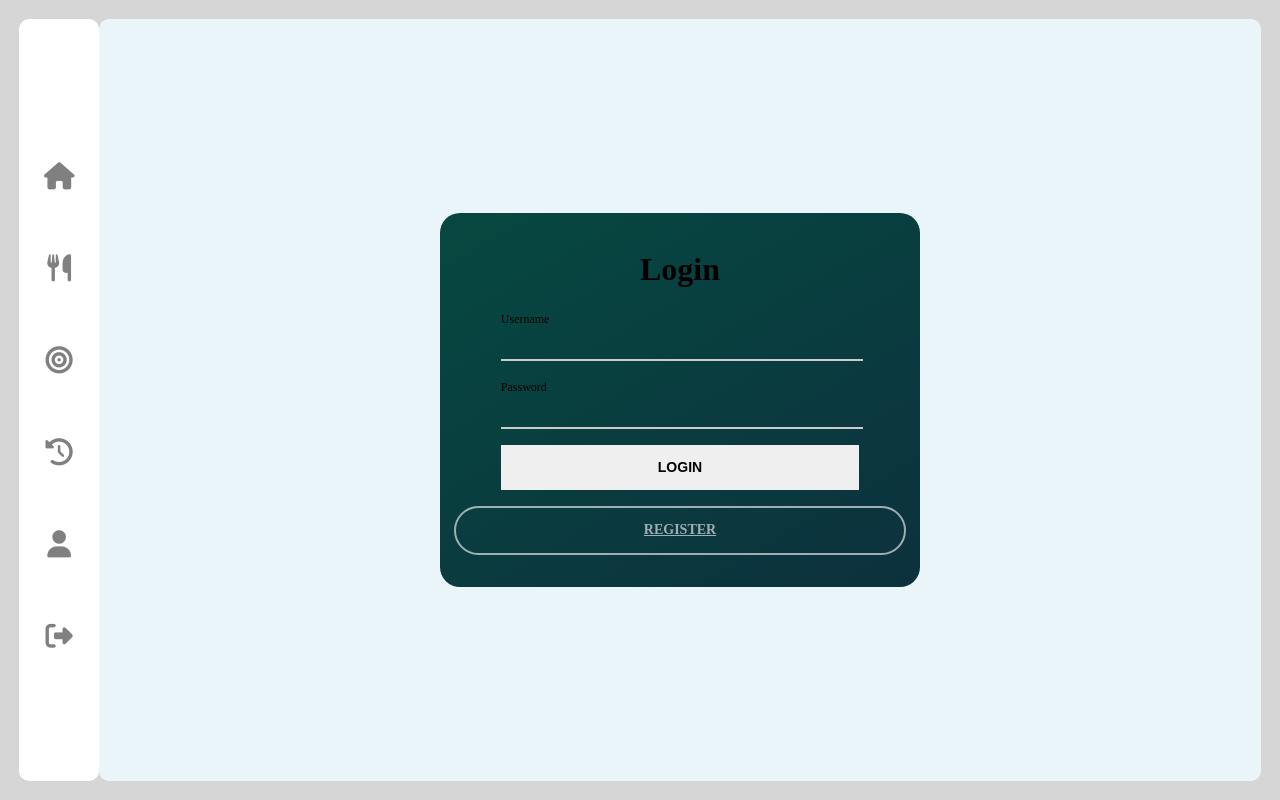
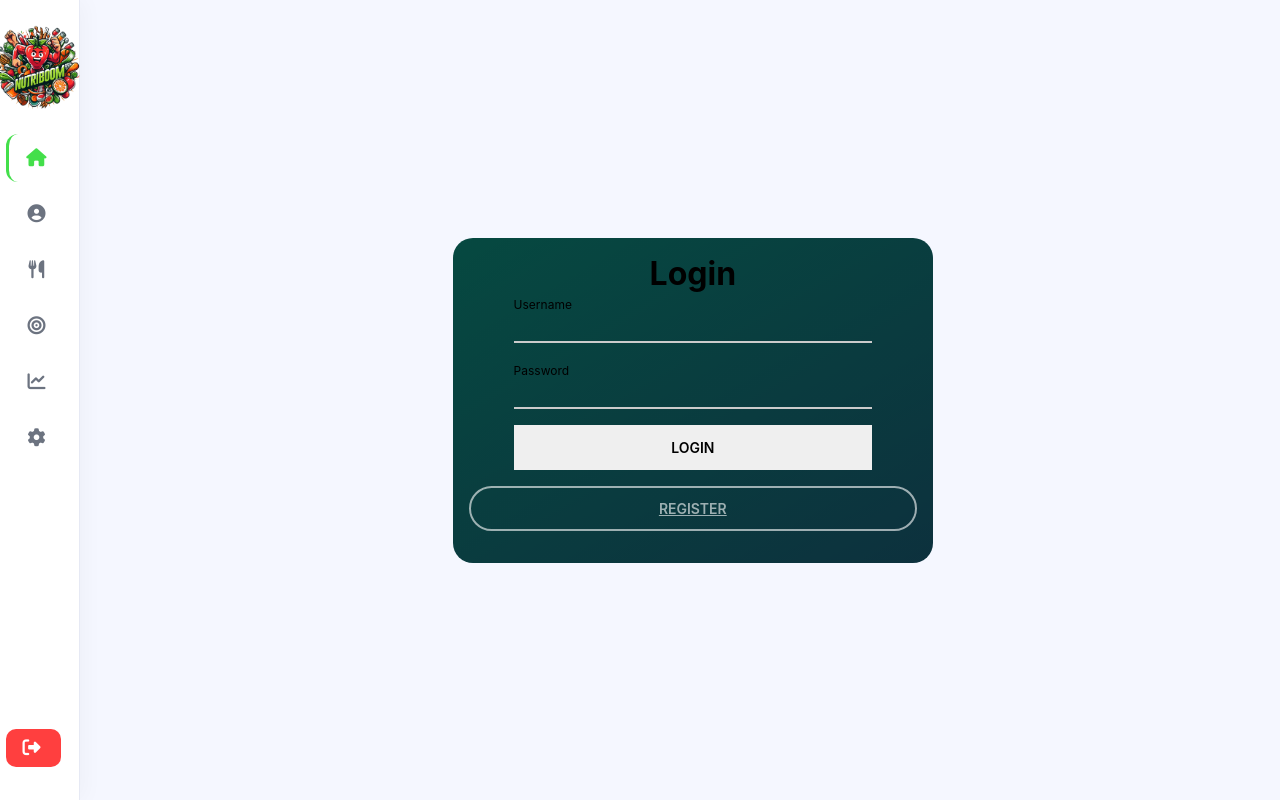
Before and after one commit to nataliagamezbarea/Nutriboom, a Flask app: page /login in a window 1280 px wide. Run offline with Flask 3, Linux system fonts and the light colour scheme; some libraries are stand-ins or nearby versions.

Commit message:
Mejora estilos css

```diff
--- a/backend/Modelos/Info_diaria.py
+++ b/backend/Modelos/Info_diaria.py
@@ -7,4 +7,3 @@
     fecha = db.Column(db.DateTime, nullable=False)
     peso = db.Column(db.Numeric(5, 2), nullable=False)
     grasa_corporal = db.Column(db.Numeric(5, 2), nullable=False)
-    numero_Comidas = db.Column(db.Integer, nullable=False)
--- a/backend/Modelos/database.py
+++ b/backend/Modelos/database.py
@@ -3,19 +3,19 @@
 # Creamos la instancia de la base de datos
 db = SQLAlchemy()
 
-# # Datos del servidor MySQL para natalia
-# USER = "root"
-# PASSWORD = "1234"
+# Datos del servidor MySQL para natalia
+USER = "root"
+PASSWORD = "1234"
+HOST = "localhost"  # Puede ser una IP o un dominio
+PORT = "3306"  # Puerto por defecto de MySQL
+DATABASE = "Nutriboom"
+
+# # Datos del servidor MySQL para nosotros
+# USER = "Antonio"
+# PASSWORD = "password"
 # HOST = "localhost"  # Puede ser una IP o un dominio
 # PORT = "3306"  # Puerto por defecto de MySQL
-# DATABASE = "Nutriboom"
-
-# Datos del servidor MySQL para nosotros
-USER = "Antonio"
-PASSWORD = "password"
-HOST = "localhost"  # Puede ser una IP o un dominio
-PORT = "3306"  # Puerto por defecto de MySQL
-DATABASE = "nutriboom"
+# DATABASE = "nutriboom"
 
 def init_db(app):
     app.config["SQLALCHEMY_DATABASE_URI"] = f"mysql+pymysql://{USER}:{PASSWORD}@{HOST}:{PORT}/{DATABASE}"
--- a/routes/login.py
+++ b/routes/login.py
@@ -29,19 +29,3 @@
         return render_template("login.html", error="Credenciales incorrectas")
 
     return render_template("login.html")
-
-
-def home():
-    if "user" not in session:
-        return redirect(url_for("login"))
-
-    user_id = session["user"]
-    print("User ID de la sesión:", user_id)
-
-    datos = Datos_personales.query.filter_by(id_usuario=user_id).first()
-    print("Datos encontrados:", datos)
-
-    if not datos:
-        return redirect(url_for("datos_personales"))
-
-    return render_template("SeguimientoNutricional.html")
--- a/static/css/SeguimientoNutricional.css
+++ b/static/css/SeguimientoNutricional.css
@@ -1,51 +1,251 @@
+:root {
+  --primary-color: #43df4a;
+  --white: #edf0fb;
+  --primary-dark: #0f2a65;
+  --secondary-color: #3b3f5c;
+  --gray: #f5f7ff;
+  --gray-medium: #e6e9f4;
+  --white: #ffffff;
+  --text-secondary: #6c7380;
+}
+
+* {
+  margin: 0;
+  padding: 0;
+  box-sizing: border-box;
+  font-family: "Inter", -apple-system, BlinkMacSystemFont, "Segoe UI", Roboto, sans-serif;
+}
+
 body {
-    background-color: #d6d6d6;
-    display: grid;
-    grid-template-areas: "nav content";
+  background-color: var(--gray);
+  display: grid;
+  grid-template-columns: 10vw auto;
+  grid-template-areas: "nav content";
+  min-height: 100vh;
+}
+
+nav {
+  width: 10vw;
+  background-color: var(--white);
+  border-right: 1px solid var(--gray-medium);
+  padding: 35px 0;
+  display: flex;
+  flex-direction: column;
+  position: relative;
+  z-index: 100;
+  box-shadow: 5px 0 20px rgba(0, 0, 0, 0.03);
+  color: black;
+  grid-area: nav;
+}
+
+.logo {
+  padding: 0 30px 35px;
+}
+
+.nav-menu {
+  display: flex;
+  flex-direction: column;
+  flex-grow: 1;
+  padding: 0 .5vw;
+  justify-content: space-between;
+}
+
+nav a {
+  display: flex;
+  align-items: center;
+  padding: 14px 20px;
+  color: var(--text-secondary);
+  text-decoration: none;
+  font-weight: 500;
+  font-size: 15px;
+  margin-bottom: 8px;
+  transition: all 0.3s ease;
+  border-radius: 12px;
+  border-left: 3px solid transparent;
+}
+
+nav a:hover {
+  background-color: var(--white);
+  color: var(--primary-color);
+  transform: translateX(5px);
+}
+
+nav a.active {
+  background-color: var(--white);
+  color: var(--primary-color);
+  font-weight: 600;
+  border-left: 3px solid var(--primary-color);
+}
+
+nav a i {
+  margin-right: 15px;
+  font-size: 18px;
+  width: 24px;
+  text-align: center;
+}
+
+.content {
+  grid-area: content;
+  padding: 1vw;
+  max-width: 1800px;
+  grid-template-columns: repeat(4, 1fr);
+  display: flex;
+  flex-direction: column;
+  justify-content: center;
+  padding-left: 3vw;
+
+}
+
+
+.header {
+  display: flex;
+  justify-content: space-between;
+  align-items: center;
+  margin-bottom: 40px;
+}
+
+.bievenida p {
+  color: var(--text-secondary);
+  font-size: 16px;
+  margin-bottom: 10px;
+}
+
+.perfil-usuario {
+  display: flex;
+  align-items: center;
+  cursor: pointer;
+  position: relative;
+}
+
+.perfil-usuario img {
+  width: 50px;
+  height: 50px;
+  border-radius: 50%;
+  object-fit: cover;
+  border: 3px solid var(--white);
+  transition: transform 0.3s ease;
+}
+
+.perfil-usuario:hover {
+  transform: scale(1.05);
+}
+
+.arriba {
+  display: flex;
+  align-items: flex-start;
+  flex-direction: column;
+}
+
+.abajo {
+  display: flex;
+  align-items: flex-end;
+}
+
+.cerrar_sesion {
+  border-radius: 10px;
+}
+
+
+
+.cerrar_sesion a {
+  background-color: rgba(255, 45, 45, 0.911);
+  color: white;
+  border-radius: 10px;
+  padding: 10px;
+  display: flex;
+  align-items: center;
+  justify-content: center;
+}
+
+.cerrar_sesion a i {
+  margin-right: 8px;
+  font-size: 18px;
+}
+
+.cerrar_sesion a span {
+  font-size: 16px;
+}
+
+
+
+.cerrar_sesion a:hover {
+  color: white;
+  background-color: rgba(240, 60, 60, 0.911);
+}
+
+.logo {
+  display: flex;
+  align-items: center;
+  gap: 0.2vw;
+  justify-content: center;
+}
+.logo span {
+  font-weight: 900;
+  font-size: 1vw;
+}
+
+.logo img {
+  width: 3vw;
+}
+
+.bievenida {
+  padding: 1vw 23vw;
+}
+
+.boxes {
+  display: grid;
+  grid-template-columns:1fr 1fr 1fr;
+  grid-template-rows: 1fr 1fr;
+  gap: 1vh;
+}
+
+.box {
+  background-color: rgb(176, 176, 176);
+  border-radius: 10px;
+  width: auto;
+  height: auto;
+  display: flex;
+  align-items: center;
+  justify-content: center;
+  padding: 1vw .5vw;
+}
+
+
+@media (max-width: 1300px) {
+  body {
     grid-template-columns: 80px auto;
-    grid-template-rows: 1fr;
-    padding: 1.5vw;
-    box-sizing: border-box; /* Asegura que el padding no afecte el tamaño total */
-    height: 100vh;
-    margin: 0;
   }
 
   nav {
-    grid-area: nav;
-    display: flex;
-    flex-direction: column;
-    background-color: white;
-    align-items: center;
-    height: 100%;
-    border-radius: 10px;
-    justify-content: center;
-    gap: 2rem;
+    width: 80px;
+    padding: 25px 0;
   }
 
-  .fa-solid::before {
-    font-size: 1.7rem;
-    color: grey;
-    padding: 10px;
-    border-radius: 50%;
+  .logo {
+    padding: 0 15px 25px;
     display: flex;
     justify-content: center;
-    align-items: center;
-    margin-top: 1vw;
-
   }
 
-  .content {
-    display: grid;
-    background-color: #e9f5f9;
-    border-top-left-radius: 10px;
-    border-bottom-left-radius: 10px;
-    height: 100%;
-    border-radius: 10px;
-    grid-template-columns: 1fr 1fr;
+  nav a span {
+    display: none;
   }
 
-  .content .box {
-    background-color: rgb(223, 223, 223);
-    border-radius: 1rem;
-    margin: 1rem;
+  nav a {
+    justify-content: center;
+    padding: 15px;
   }
+
+  .logo span {
+    display: none;
+    width: 10vw;
+  }
+
+  .logo img {
+    width: 7vw;
+  }
+
+
+
+
+}
--- a/templates/base.html
+++ b/templates/base.html
@@ -12,36 +12,60 @@
       href="https://cdnjs.cloudflare.com/ajax/libs/font-awesome/6.7.2/css/all.min.css"
     />
 
+    <link rel="shortcut icon" href="{{ url_for('static', filename='img/nutriboom.png') }}" />
+
     <script src="https://cdn.jsdelivr.net/npm/echarts"></script>
 
     <title>Seguimiento Nutricional</title>
   </head>
   <body>
     <nav>
-      <!-- Inicio -->
-      <a href="{{ url_for('home') }}">
-        <i class="fa-solid fa-solid fa-house active"></i>
-      </a>
-      <!-- Registro de comidas -->
-      <i class="fa-solid fa-utensils"></i>
-      <!-- Objetivos -->
-      <i class="fa-solid fa-bullseye"></i>
-      <!-- Historial -->
-      <i class="fa-solid fa-clock-rotate-left"></i>
-      <!-- Graficos -->
+      <div class="logo">
 
-      <!-- Ajustes -->
+    <img src="{{ url_for('static', filename='img/nutriboom.png') }}" />
+        <span>Nutriboom</span>
+      </div>
 
-      <!-- Perfil -->
-      <a href="{{ url_for('datos_personales') }}">
-        <i class="fa-solid fa-user"></i>
-      </a>
-      <!-- Cerrar sesion -->
-      <a href="{{ url_for('logout') }}">
-        <i class="fa-solid fa-sign-out-alt"></i>
+      <div class="nav-menu">
+        <div class="arriba">
+          <a href="{{ url_for('login') }}" class="{% if request.path == '/login' %}active{% endif %} or {% if request.path == '/'%} active {%endif %}">
+            <i class="fas fa-home"></i>
+            <span>Inicio</span>
+          </a>
+          <a href="#" class="{% if request.path == '/cuenta' %}active{% endif %}">
+            <i class="fas fa-user-circle"></i>
+            <span>Cuenta</span>
+          </a>
+
+          <a href="" class="{% if request.path == '/calendario' %}active{% endif %}">
+            <i class="fas fa-solid fa-utensils"></i>
+            <span>Comidas</span>
+          </a>
+          <a href="{{ url_for('datos_personales') }}"  class="{% if request.path == '/datos_personales' %}active{% endif %}">
+            <i class="fas fa-bullseye"></i>
+            <span>Objetivos</span>
+          </a>
+
+          <a href="" class="{% if request.path == '/graficos' %}active{% endif %}">
+            <i class="fas fa-chart-line" ></i>
+            <span>Gráficos</span>
+          </a>
+
+          <a href="#" class="{% if request.path == '/ajustes' %}active{% endif %}">
+            <i class="fas fa-cog"></i>
+            <span>Ajustes</span>
+          </a>
+        </div>
         <!-- Cerrar sesión -->
-      </a>
+        <div class="cerrar_sesion abajo">
+          <a href="{{ url_for('logout') }}">
+            <i class="fas fa-sign-out-alt"></i>
+            <span>Cerrar sesión</span>
+          </a>
+        </div>
+      </div>
     </nav>
+
     {% block content %}{% endblock %}
   </body>
 </html>
```
Also changed, not shown: requirements.txt (added, +14 -0 lines), templates/SeguimientoNutricional.html (+31 -7 lines), README.md, static/img/nutriboom.png (added).
